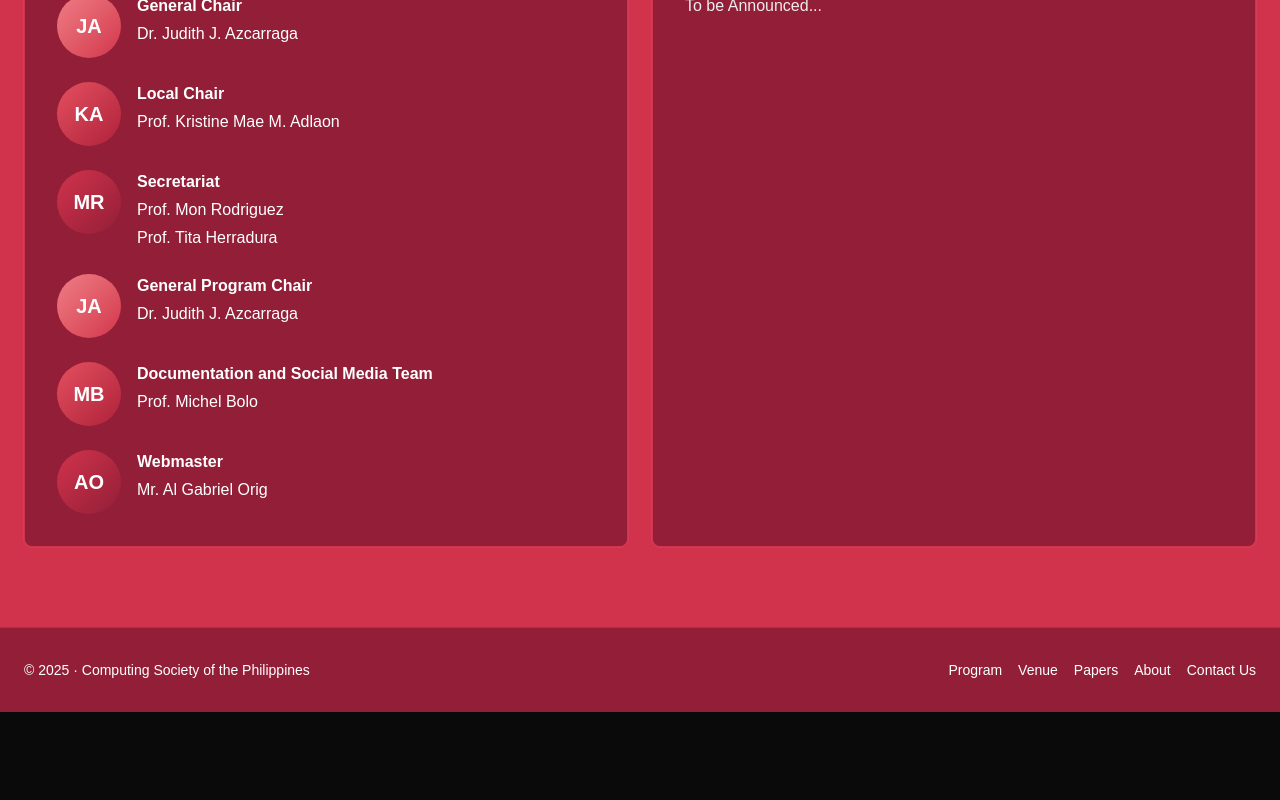
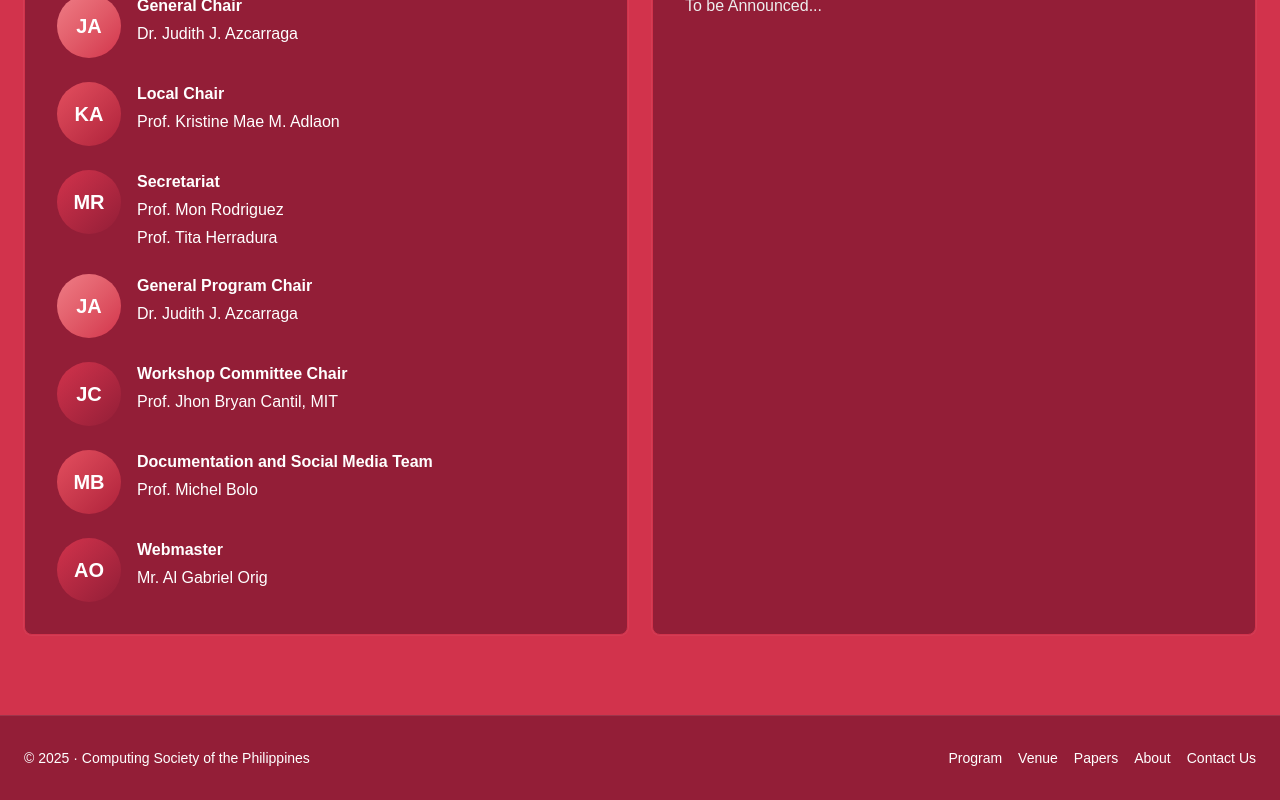
Before and after one commit to gdgoc-uic/pcsc-uic-2026, a Next.js app: page /about in a window 1280 px wide. Shown: the part 1618-2418 px from the top of the page. Before the commit the page ends 2330 px from the top, so only its background shows below. Built offline with nearby package versions, Linux system fonts and the light colour scheme.

Commit message:
added workshop chair and adjust workshop dates

```diff
--- a/src/app/(pages)/about/page.tsx
+++ b/src/app/(pages)/about/page.tsx
@@ -129,6 +129,15 @@ const AboutPage = () => {
                   </div>
                 </li>
                 <li className="flex gap-3 sm:gap-4 items-start">
+                  <div className="w-12 h-12 sm:w-16 sm:h-16 rounded-full bg-gradient-to-br from-brick-red-600 to-brick-red-800 flex-shrink-0 flex items-center justify-center text-white text-base sm:text-xl font-bold">
+                    JC
+                  </div>
+                  <div className="flex flex-col gap-1 min-w-0">
+                    <span className="font-semibold text-white text-sm sm:text-base">Workshop Committee Chair</span>
+                    <span className="text-sm sm:text-base break-words">Prof. Jhon Bryan Cantil, MIT</span>
+                  </div>
+                </li>
+                <li className="flex gap-3 sm:gap-4 items-start">
                   <div className="w-12 h-12 sm:w-16 sm:h-16 rounded-full bg-gradient-to-br from-brick-red-500 to-brick-red-700 flex-shrink-0 flex items-center justify-center text-white text-base sm:text-xl font-bold">
                     MB
                   </div>
--- a/src/app/components/sections/ImportantDates.tsx
+++ b/src/app/components/sections/ImportantDates.tsx
@@ -41,8 +41,14 @@ const importantDates: ImportantDate[] = [
   },
   {
     title: "Call for Workshop Submission Deadline",
-    date: "November 20, 2025",
-    description: "November 20, 2025",
+    date: "December 20, 2025",
+    description: "December 20, 2025",
+    category: "deadline",
+  },
+  {
+    title: "Workshop Notification",
+    date: "January 20, 2026",
+    description: "January 20, 2026",
     category: "deadline",
   },
   {
```
